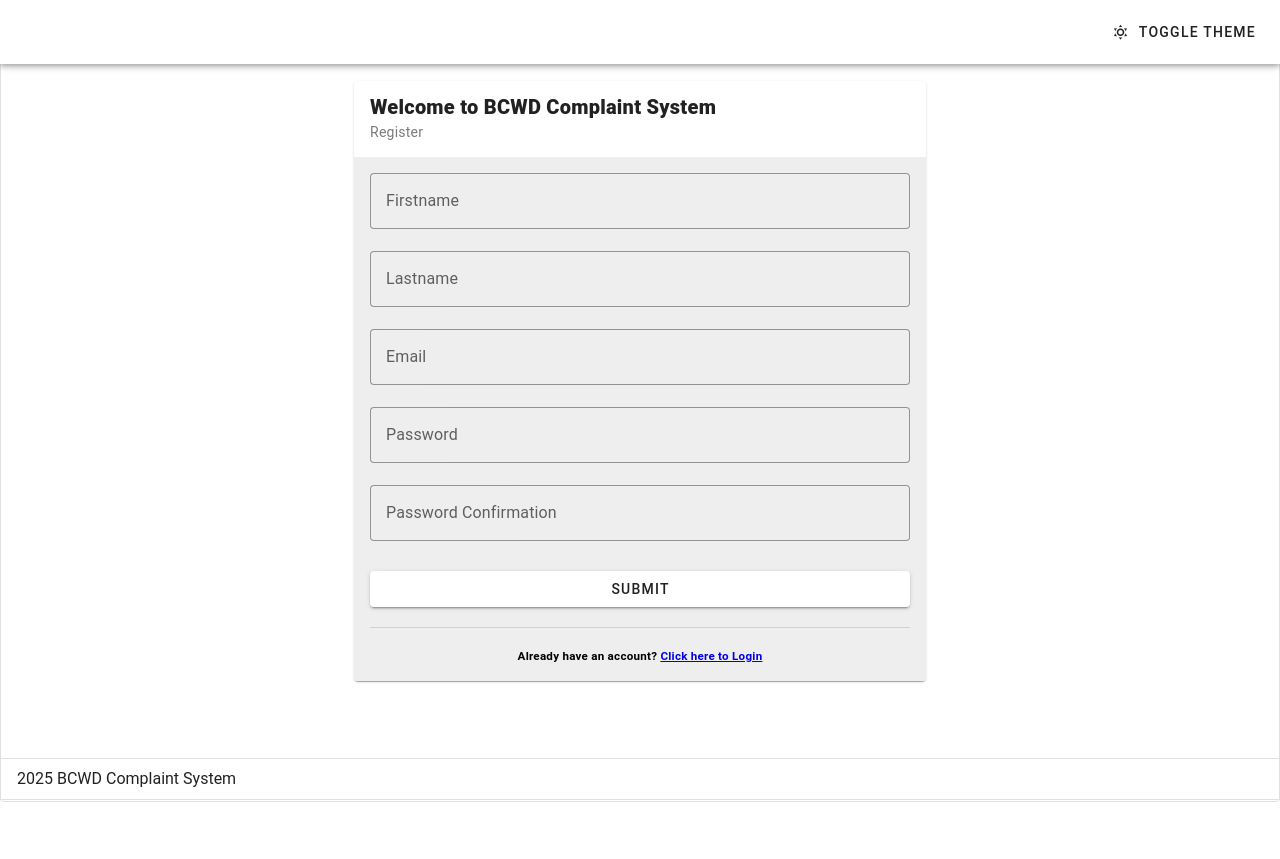
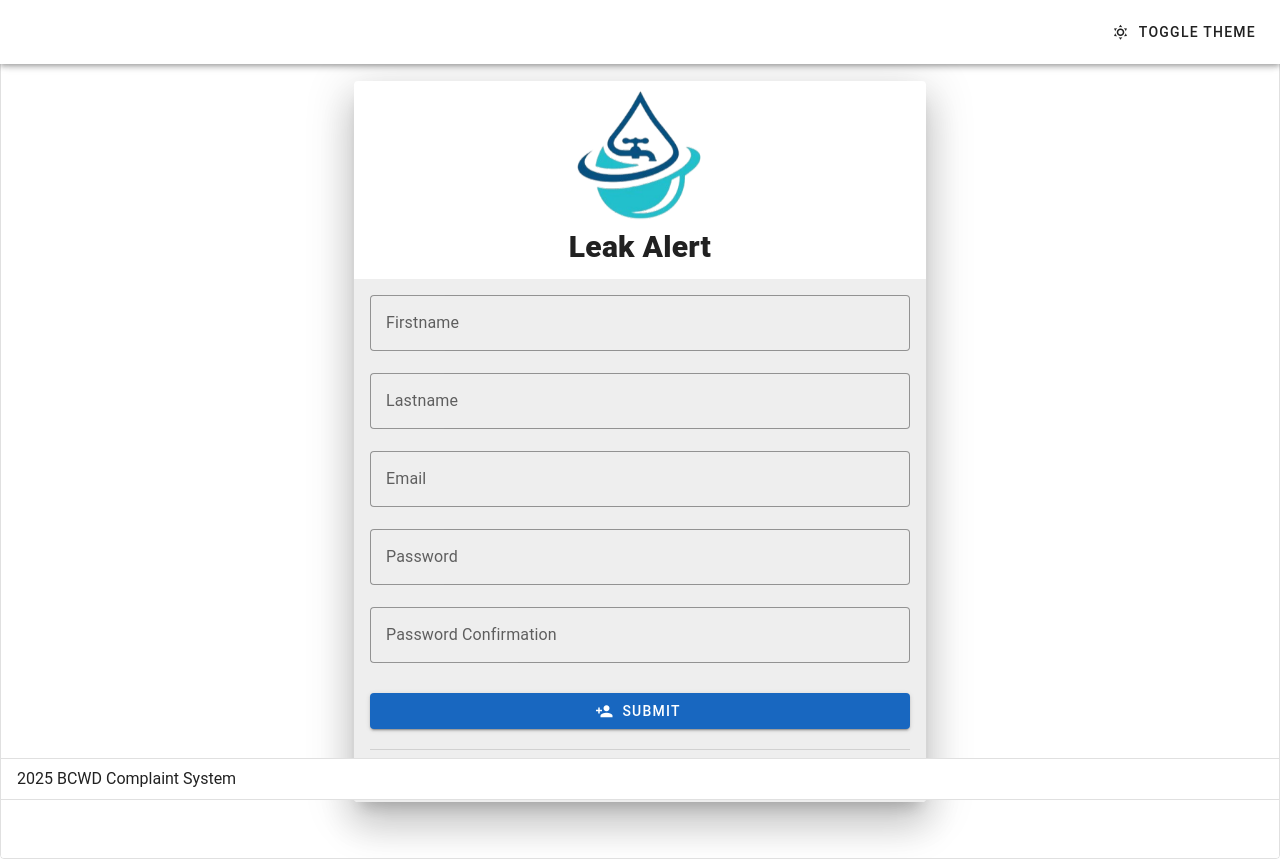
Before and after one commit to RCempron/Web-Leak-Alert, a Vue app: page /register in a window 1280 px wide. Before the commit the page ends 802 px from the top, so only its background shows below. Built offline with nearby package versions, Linux system fonts and the light colour scheme.

Commit message:
updated applayout

```diff
--- /dev/null
+++ b/src/components/layout/AppLayout.vue
@@ -0,0 +1,34 @@
+<script setup>
+import { ref } from 'vue'
+
+const theme = ref('light')
+
+function onClick() {
+  theme.value = theme.value === 'light' ? 'dark' : 'light'
+}
+</script>
+
+<template>
+  <v-responsive class="border rounded">
+    <v-app :theme="theme">
+      <v-app-bar class="px-3">
+        <v-spacer></v-spacer>
+
+        <v-btn
+          :prepend-icon="theme === 'light' ? 'mdi-weather-sunny' : 'mdi-weather-night'"
+          text="Toggle Theme"
+          slim
+          @click="onClick"
+        ></v-btn>
+      </v-app-bar>
+
+      <v-main>
+        <v-container>
+          <slot name="content"></slot>
+        </v-container>
+      </v-main>
+
+      <v-footer border app>2025 BCWD Complaint System</v-footer>
+    </v-app>
+  </v-responsive>
+</template>
--- a/src/views/auth/LoginView.vue
+++ b/src/views/auth/LoginView.vue
@@ -1,47 +1,34 @@
 <script setup>
-import { ref } from 'vue'
+import AppLayout from '@/components/layout/AppLayout.vue'
+import { useDisplay } from 'vuetify'
 
-const theme = ref('light')
-
-function onClick() {
-  theme.value = theme.value === 'light' ? 'dark' : 'light'
-}
+const { mobile } = useDisplay()
 </script>
 
 <template>
-  <v-responsive class="border rounded">
-    <v-app :theme="theme">
-      <v-app-bar class="px-3">
-        <v-spacer></v-spacer>
-
-        <v-btn
-          :prepend-icon="theme === 'light' ? 'mdi-weather-sunny' : 'mdi-weather-night'"
-          text="Toggle Theme"
-          slim
-          @click="onClick"
-        ></v-btn>
-      </v-app-bar>
-
-      <v-main>
-        <v-container>
+  <AppLayout>
+    <template #content>
       <v-row>
         <v-col cols="12" md="6" class="mx-auto">
-              <v-card class="mx-auto" subtitle="Login">
-                <template v-slot:title>
-                  <span class="font-weight-black">Welcome to BCWD Complaint System</span>
-                </template>
+          <v-card class="mx-auto" elevation="24">
+            <v-card-title class="text-center">
+              <v-img
+                class="mx-auto"
+                src="/images/LeakAlertLogo.png"
+                :width="mobile ? '75%' : '25%'"
+              ></v-img>
+              <h2 class="font-weight-black">Leak Alert</h2>
+            </v-card-title>
 
             <v-card-text class="bg-surface-light pt-4">
               <v-form fast-fail @submit.prevent>
                 <v-text-field label="Email" variant="outlined"></v-text-field>
 
-                    <v-text-field
-                      label="Password"
-                      type="password"
-                      variant="outlined"
-                    ></v-text-field>
+                <v-text-field label="Password" type="password" variant="outlined"></v-text-field>
 
-                    <v-btn class="mt-2" type="submit" block>Submit</v-btn>
+                <v-btn class="mt-2" type="submit" block color="primary" prepend-icon="mdi-login"
+                  >Login</v-btn
+                >
               </v-form>
 
               <v-divider class="my-5"> </v-divider>
@@ -53,10 +40,6 @@ function onClick() {
           </v-card>
         </v-col>
       </v-row>
-        </v-container>
-      </v-main>
-
-      <v-footer border app>2025 BCWD Complaint System</v-footer>
-    </v-app>
-  </v-responsive>
     </template>
+  </AppLayout>
+</template>
--- a/src/views/auth/RegisterView.vue
+++ b/src/views/auth/RegisterView.vue
@@ -1,35 +1,24 @@
 <script setup>
-import { ref } from 'vue'
+import AppLayout from '@/components/layout/AppLayout.vue'
+import { useDisplay } from 'vuetify'
 
-const theme = ref('light')
-
-function onClick() {
-  theme.value = theme.value === 'light' ? 'dark' : 'light'
-}
+const { mobile } = useDisplay()
 </script>
 
 <template>
-  <v-responsive class="border rounded">
-    <v-app :theme="theme">
-      <v-app-bar class="px-3">
-        <v-spacer></v-spacer>
-
-        <v-btn
-          :prepend-icon="theme === 'light' ? 'mdi-weather-sunny' : 'mdi-weather-night'"
-          text="Toggle Theme"
-          slim
-          @click="onClick"
-        ></v-btn>
-      </v-app-bar>
-
-      <v-main>
-        <v-container>
-          <v-row>
+  <AppLayout>
+    <template #content
+      ><v-row>
         <v-col cols="12" md="6" class="mx-auto">
-              <v-card class="mx-auto" subtitle="Register">
-                <template v-slot:title>
-                  <span class="font-weight-black">Welcome to BCWD Complaint System</span>
-                </template>
+          <v-card class="mx-auto" elevation="24">
+            <v-card-title class="text-center">
+              <v-img
+                class="mx-auto"
+                src="/images/LeakAlertLogo.png"
+                :width="mobile ? '75%' : '25%'"
+              ></v-img>
+              <h2 class="font-weight-black">Leak Alert</h2>
+            </v-card-title>
 
             <v-card-text class="bg-surface-light pt-4">
               <v-form fast-fail @submit.prevent>
@@ -39,11 +28,7 @@ function onClick() {
 
                 <v-text-field label="Email" variant="outlined"></v-text-field>
 
-                    <v-text-field
-                      label="Password"
-                      type="password"
-                      variant="outlined"
-                    ></v-text-field>
+                <v-text-field label="Password" type="password" variant="outlined"></v-text-field>
 
                 <v-text-field
                   label="Password Confirmation"
@@ -51,7 +36,14 @@ function onClick() {
                   variant="outlined"
                 ></v-text-field>
 
-                    <v-btn class="mt-2" type="submit" block>Submit</v-btn>
+                <v-btn
+                  class="mt-2"
+                  type="submit"
+                  block
+                  color="primary"
+                  prepend-icon="mdi-account-plus"
+                  >Submit</v-btn
+                >
 
                 <v-divider class="my-5"></v-divider>
 
@@ -63,11 +55,7 @@ function onClick() {
             </v-card-text>
           </v-card>
         </v-col>
-          </v-row>
-        </v-container>
-      </v-main>
-
-      <v-footer border app>2025 BCWD Complaint System</v-footer>
-    </v-app>
-  </v-responsive>
+      </v-row></template
+    >
+  </AppLayout>
 </template>
```
Lines whose indentation alone changed are shown as unchanged.
